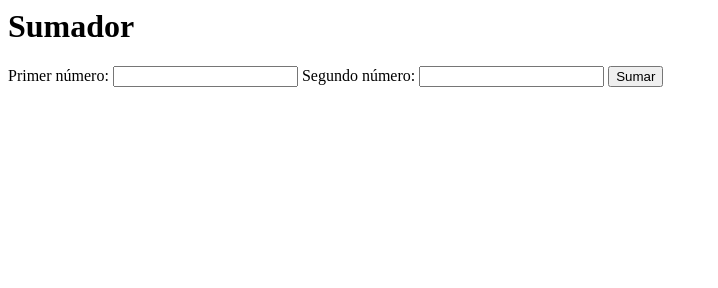
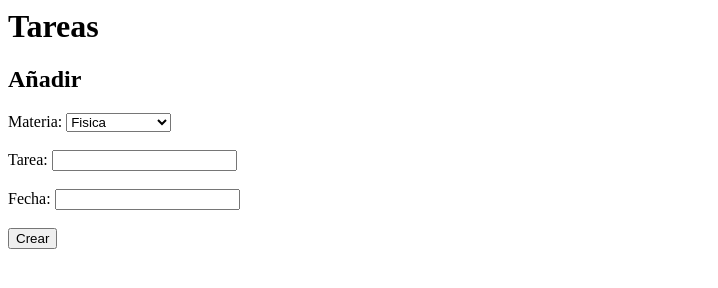
Before and after one commit to angyEncinas/examen_final_2, a website built with Parcel: page index.html in a window 1280 px wide. Shown: the whole page, without its empty margins (0-718 px from the left). Built offline with nearby package versions, Linux system fonts and the light colour scheme.

Commit message:
index de vista

```diff
--- a/index.html
+++ b/index.html
@@ -1,14 +1,27 @@
 <html>
   <body>
-    <h1>Sumador</h1>
-    <form id="sumar-form">
-      <label for="primer-numero">Primer número:</label>
-      <input type="number" id="primer-numero" />
-      <label for="segundo-numero">Segundo número:</label>
-      <input type="number" id="segundo-numero" />
-      <input type="submit" value="Sumar" id="sumar-button" />
-    </form>
-    <div id="resultado-div"></div>
+    <h1>Tareas</h1>
+
+    <h2>Añadir</h2>
+      <form id="crear-form">
+        <label>Materia:</label>
+        <select id="materias-items">
+            <option value="Fisica">Fisica</option>
+            <option value="Calculo">Calculo</option>
+            <option value="Programacion">Programacion</option>
+            <option value="Cristologia">Cristologia</option>
+            <option value="Ingles">Ingles</option>
+        </select>
+        <br></br>
+        <label for="tarea-item">Tarea:</label>
+        <input type="string" id="tarea-item" />
+        <br></br>
+        <label for="fecha-item">Fecha:</label>
+        <input type="string" id="fecha-item" />
+        <br></br>
+        <input type="submit" value="Crear" id="crear-button" />
+      </form>
+      <div id="vista-div"></div>
 
     <script type="module" src="./src/presenter.js"></script>
   </body>
```
